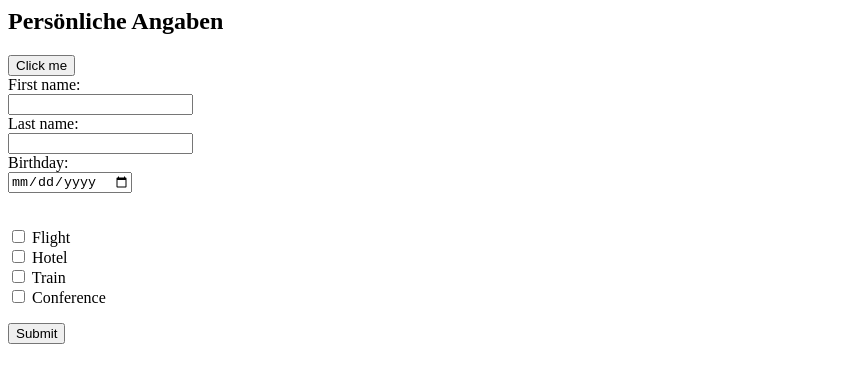
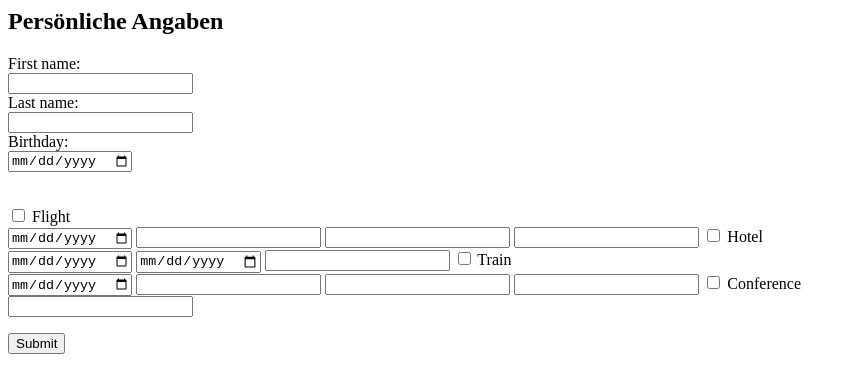
Before and after one commit to Romy1990/Romy1990.github.io, a plain HTML site: page index.html in a window 1280 px wide. Shown: the whole page, without its empty margins (0-856 px from the left). Drawn offline with Linux system fonts and the light colour scheme.

```diff
--- a/index.html
+++ b/index.html
@@ -4,16 +4,13 @@
 	   <title>Wilkommen zu deiner Reisebuchung</title>
      <script type="text/javascript">
        function validate() {
-        //if (document.getElementById('Flight').checked)
-        console.log("YES!")
+      /if (document.getElementById('Flight').checked)
        }
       </script>
 	</head>
 
 	<body>
     <h2>Persönliche Angaben</h2>
-
-    <button onclick="validate()">Click me</button>
 
     <form action="/action_page.php">
       First name:<br>
@@ -25,12 +22,43 @@
       <br>
     </form>
 
-    <form>
+
+    <!-- <button onclick="validate()">Add Flight</button>
+      <script>
+        function myFunction() {
+          var para = document.createElement("P");
+          var t = document.createDocumentFragment();
+          para.appendChild(t);
+          document.getElementById("myDIV").appendChild(para);
+        }
+      </script> -->
+      <form>
+        <input type="checkbox" name="Flight" value=""> Flight<br>
+            <input type="date" name="Abflugdatum" value="">
+            <input type="text" name="Start" value="">
+            <input type="text" name="Ziel" value="">
+            <input type="text" name="Anderer Rückflugssort" value="">
+
+        <input type="checkbox" name="Hotel" value=""> Hotel<br>
+                <input type="date" name="Von" value="">
+                <input type="date" name="Bis" value="">
+                <input type="number" name="Anzahl Zimmer" value="">
+
+        <input type="checkbox" name="Train" value=""> Train<br>
+                <input type="date" name="Abfahrt" value="">
+                <input type="text" name="Von" value="">
+                <input type="text" name="Nach" value="">
+                <input type="text" name="Anderer Rückreiseort" value="">
+        <input type="checkbox" name="Conference" value=""> Conference<br>
+                  <input type="url" name="Website-URL" value="">
+      </form>
+
+    <!-- <form>
       <input type="checkbox" name="Flight" value=""> Flight<br>
       <input type="checkbox" name="Hotel" value=""> Hotel<br>
       <input type="checkbox" name="Train" value=""> Train<br>
       <input type="checkbox" name="Conference" value=""> Conference<br>
-    </form>
+    </form> -->
 
     <input type="submit" value="Submit" >
 
```
